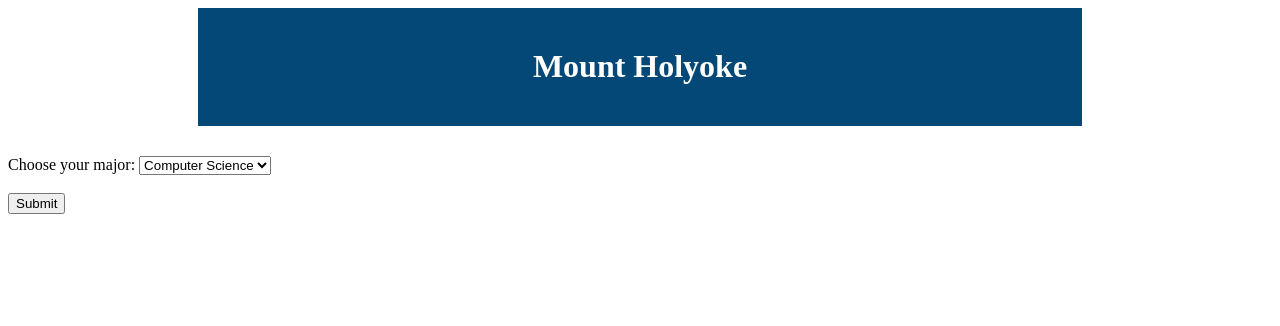
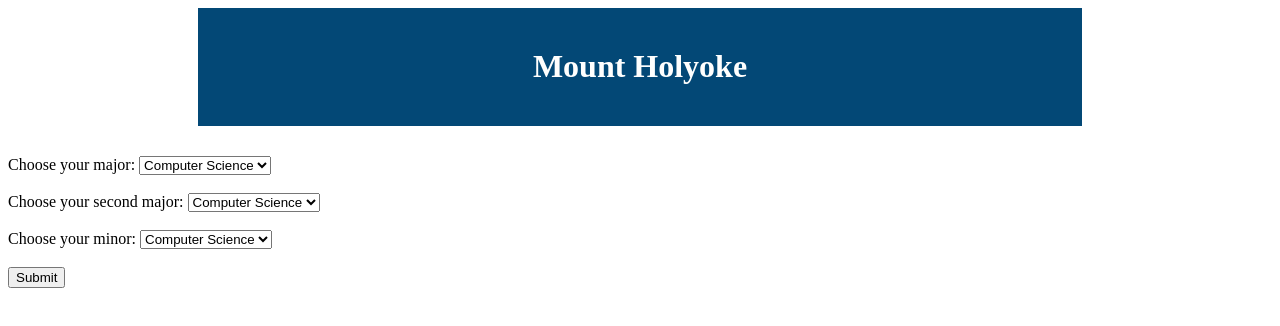
Before and after one commit to laximillion/nameapp, a plain HTML site: page main.html in a window 1280 px wide. Drawn offline with Linux system fonts and the light colour scheme.

Commit message:
HTML Changes3

```diff
--- a/main.html
+++ b/main.html
@@ -20,8 +20,26 @@
             <option value="physics">Physics</option>
         </select>
         <br><br>
+        <label for="majors">Choose your second major:</label>
+        <select name="majors" id="majors">
+            <option value="computerscience">Computer Science</option>
+            <option value="mathematics">Mathematics</option>
+            <option value="anthropology">Anthropology</option>
+            <option value="physics">Physics</option>
+        </select>
+        <br><br>
+        <label for="majors">Choose your minor:</label>
+        <select name="majors" id="majors">
+            <option value="computerscience">Computer Science</option>
+            <option value="mathematics">Mathematics</option>
+            <option value="anthropology">Anthropology</option>
+            <option value="physics">Physics</option>
+        </select>
+        <br><br>
         <input type="submit" value="Submit">
     </form>
+
+
 
 </body>
 
```
